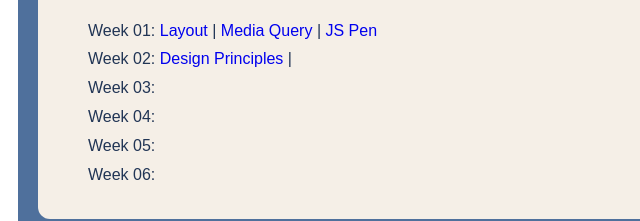
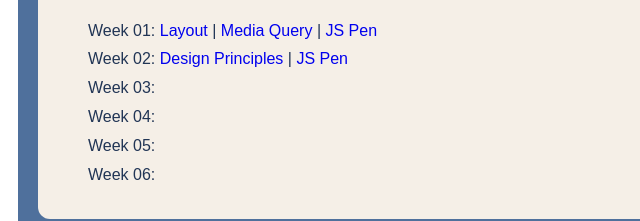
Before and after one commit to ramakrishnadas/wdd230, a plain HTML site: page index.html in a window 1280 px wide. Shown: the part 401-622 px from the top of the page, 26-666 px from the left. Drawn offline with nearby package versions, Linux system fonts and the light colour scheme; a web font is replaced by a local one.

Commit message:
added link to week 02 JS Pen activity

```diff
--- a/index.html
+++ b/index.html
@@ -43,7 +43,7 @@
             <hr>
             <ul class="learning-activities">
                 <li>Week 01: <a href="week01/holygrail.html">Layout</a> | <a href="week01/media-query.html">Media Query</a> | <a href="https://codepen.io/Rama-Krishna-Das/pen/yLGoeRY">JS Pen</a></li>
-                <li>Week 02: <a href="week02/design.html">Design Principles</a> | <a href=""></a></li>
+                <li>Week 02: <a href="week02/design.html">Design Principles</a> | <a href="https://codepen.io/Rama-Krishna-Das/pen/KKbyoVN">JS Pen</a></li>
                 <li>Week 03: <a href=""></a></li>
                 <li>Week 04: <a href=""></a></li>
                 <li>Week 05: <a href=""></a></li>
```
